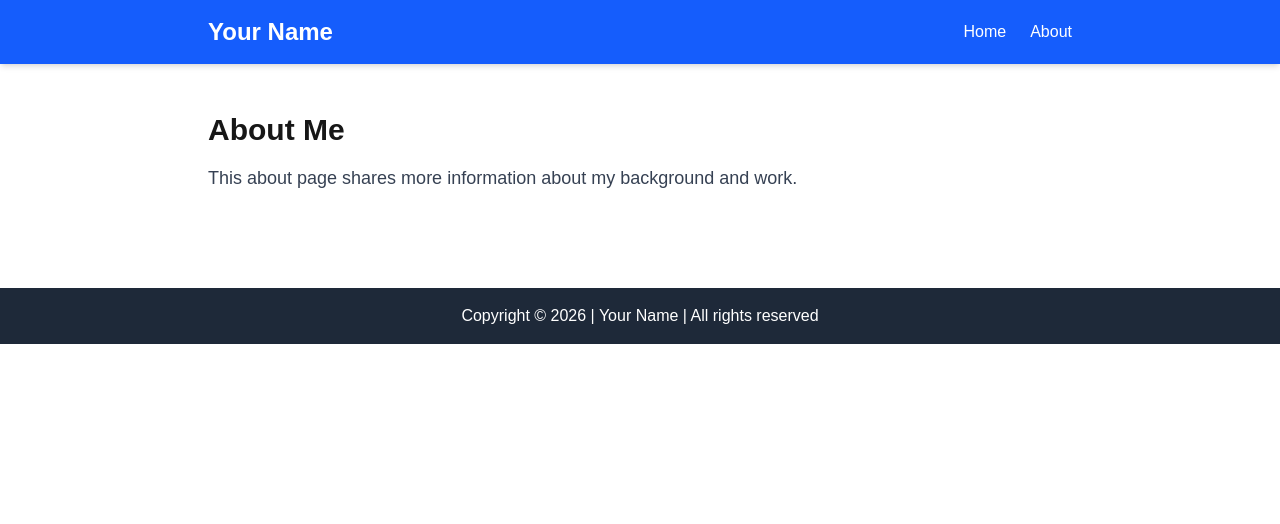
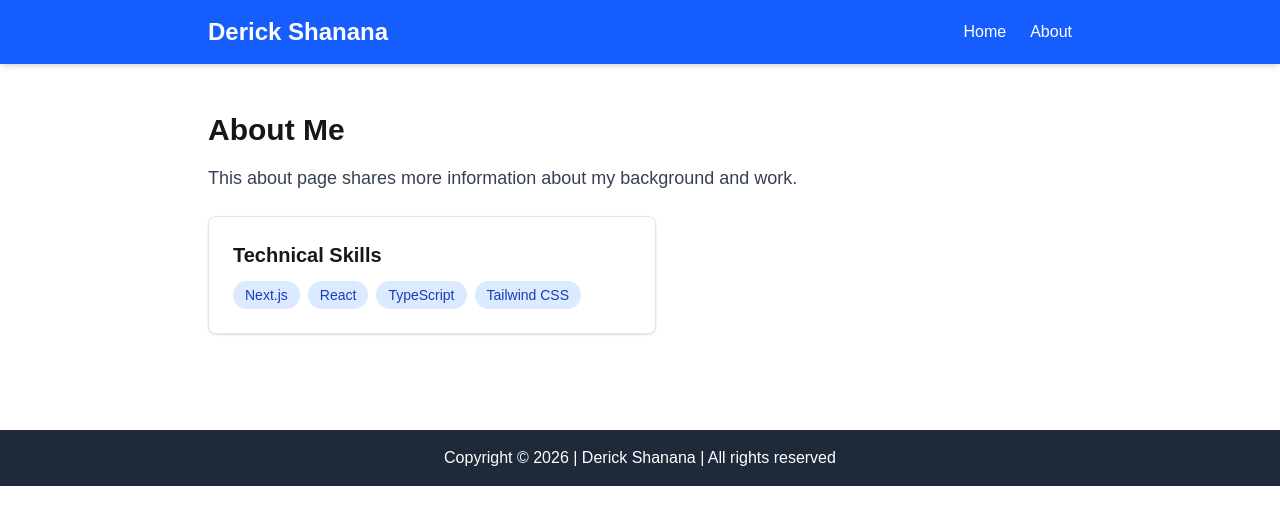
Before and after one commit to derickshanana/wdd430-portfolio, a Next.js app: page /about in a window 1280 px wide. Shown: the top 524 px of the page. Built offline with nearby package versions, Linux system fonts and the light colour scheme.

Commit message:
few changes

```diff
--- a/app/about/page.tsx
+++ b/app/about/page.tsx
@@ -1,10 +1,13 @@
+import SkillCard from '@/components/SkillCard';
+
 export default function About() {
     return (
         <main className="max-w-4xl mx-auto px-4 py-12">
             <h2 className="text-3xl font-bold mb-4">About Me</h2>
-            <p className="text-lg text-gray-700">
+            <p className="text-lg text-gray-700 mb-6">
                 This about page shares more information about my background and work.
             </p>
+            <SkillCard skills={['Next.js', 'React', 'TypeScript', 'Tailwind CSS']} />
         </main>
     );
 }
--- a/components/Footer.tsx
+++ b/components/Footer.tsx
@@ -2,7 +2,7 @@ export default function Footer() {
     return (
         <footer className="bg-gray-800 text-white py-4 mt-12">
             <div className="container mx-auto text-center">
-                <p>Copyright &copy; {new Date().getFullYear()} | Your Name | All rights reserved</p>
+                <p>Copyright &copy; {new Date().getFullYear()} | Derick Shanana | All rights reserved</p>
             </div>
         </footer>
     );
--- a/components/Header.tsx
+++ b/components/Header.tsx
@@ -4,7 +4,7 @@ export default function Header() {
     return (
         <header className="bg-blue-600 text-white py-4 shadow-md">
             <div className="max-w-4xl mx-auto px-4 flex justify-between items-center">
-                <div id="header-title" className="text-2xl font-bold">Your Name</div>
+                <div id="header-title" className="text-2xl font-bold">Derick Shanana</div>
                 <nav>
                     <ul className="flex gap-6">
                         <li><Link href="/">Home</Link></li>
--- /dev/null
+++ b/components/SkillCard.tsx
@@ -0,0 +1,21 @@
+interface SkillCardProps {
+    skills: string[];
+}
+
+export default function SkillCard({ skills }: SkillCardProps) {
+    return (
+        <div className="p-6 bg-white border border-gray-200 rounded-lg shadow-sm max-w-md">
+            <h3 className="text-xl font-bold mb-3">Technical Skills</h3>
+            <ul className="flex flex-wrap gap-2">
+                {skills.map((skill) => (
+                    <li
+                        key={skill}
+                        className="bg-blue-100 text-blue-800 text-sm font-medium px-3 py-1 rounded-full"
+                    >
+                        {skill}
+                    </li>
+                ))}
+            </ul>
+        </div>
+    );
+}
```
